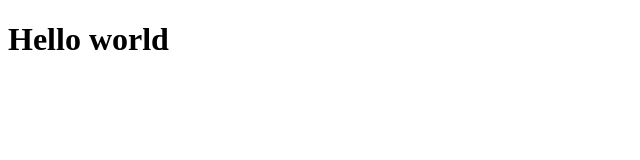
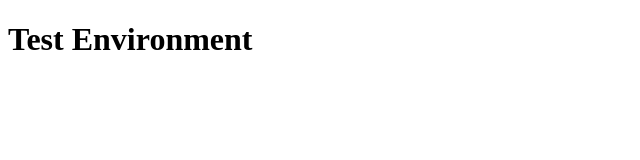
Before and after one commit to hiten-vadaliya/practical, a plain HTML site: page index.html in a window 1280 px wide. Shown: the whole page, without its empty margins (0-640 px from the left). Drawn offline with Linux system fonts and the light colour scheme.

Commit message:
Update index.html

```diff
--- a/index.html
+++ b/index.html
@@ -8,6 +8,6 @@
 </head>
 <body>
     <!-- This is 1st comment -->
-    <h1>Hello world</h1>
+    <h1>Test Environment</h1>
 </body>
 </html>
```
